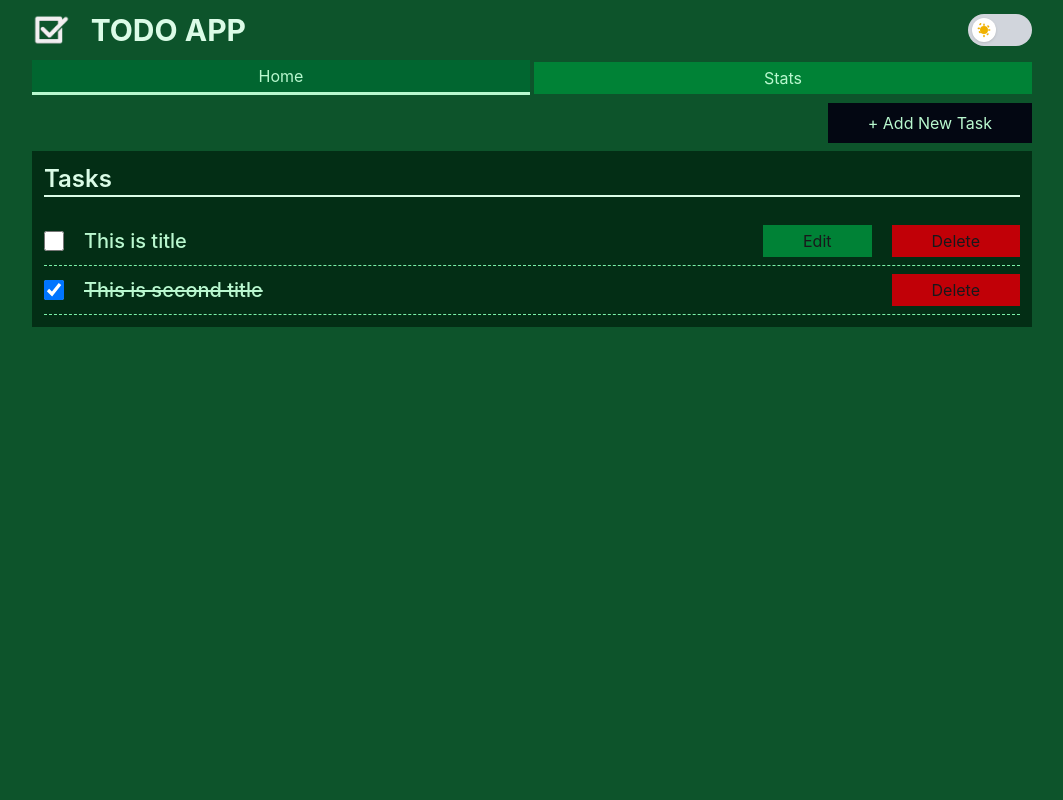
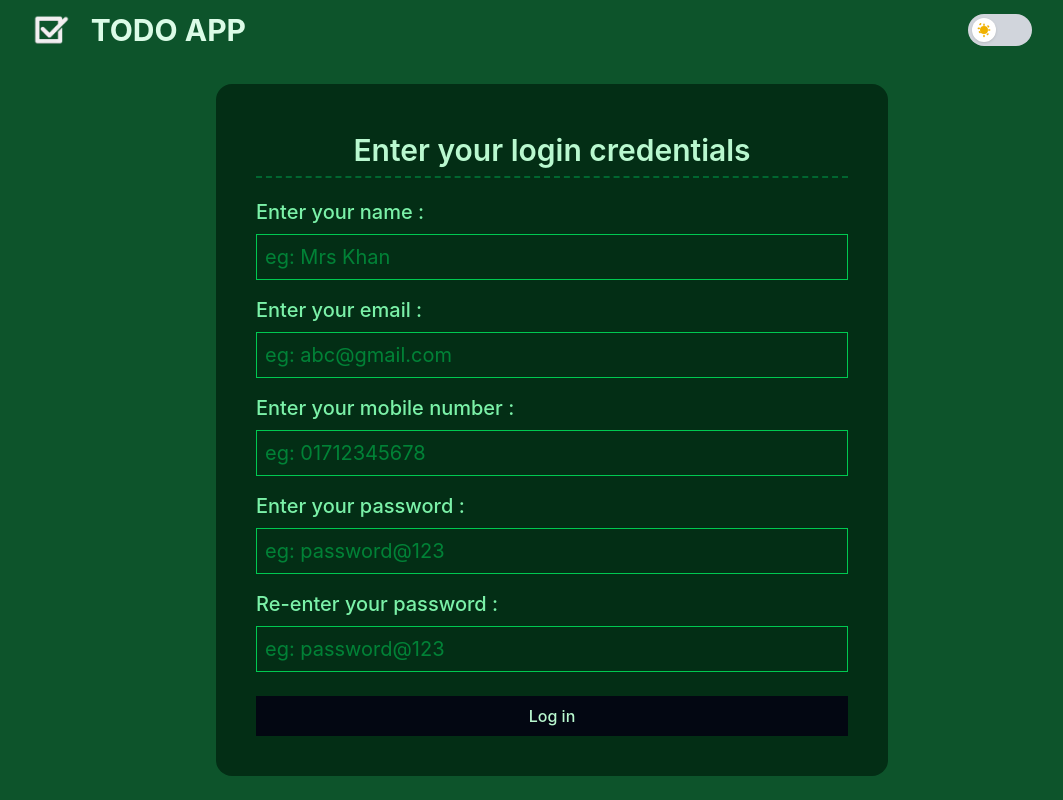
Before and after one commit to alantorbd/BS23-TodoApp, a React (Vite) app: page / in a window 1280 px wide. Shown: the whole page, without its empty margins (108-1171 px from the left). Built offline with nearby package versions, Linux system fonts and the light colour scheme.

Commit message:
working on registraion page and implemet zod and react hook form

```diff
--- a/package.json
+++ b/package.json
@@ -10,16 +10,19 @@
     "preview": "vite preview"
   },
   "dependencies": {
+    "@hookform/resolvers": "^5.4.0",
     "@tailwindcss/vite": "^4.3.0",
     "chart.js": "^4.5.1",
     "clsx": "^2.1.1",
     "react": "^19.2.6",
     "react-chartjs-2": "^5.3.1",
     "react-dom": "^19.2.6",
+    "react-hook-form": "^7.77.0",
     "react-icons": "^5.6.0",
     "react-router": "^7.16.0",
     "tailwind-merge": "^3.6.0",
-    "tailwindcss": "^4.3.0"
+    "tailwindcss": "^4.3.0",
+    "zod": "^4.4.3"
   },
   "devDependencies": {
     "@eslint/js": "^10.0.1",
--- /dev/null
+++ b/src/components/FormElement.jsx
@@ -0,0 +1,33 @@
+import { forwardRef } from "react";
+import Input from "./Input";
+
+const FormElement = forwardRef(
+  (
+    { labelTitle, id, placeholder, type, isError, errorMessage, ...props },
+    ref,
+  ) => {
+    return (
+      <div className="flex flex-col mt-2">
+        <label htmlFor={id} className="text-green-300 text-xl font-medium">
+          {labelTitle} :{" "}
+        </label>
+
+        <Input
+          {...props}
+          ref={ref}
+          id={id}
+          placeholder={placeholder}
+          type={type}
+        />
+
+        {isError && (
+          <p className="text-red-600 text-md font-normal p-0 m-0">
+            {errorMessage}
+          </p>
+        )}
+      </div>
+    );
+  },
+);
+
+export default FormElement;
--- /dev/null
+++ b/src/components/Input.jsx
@@ -0,0 +1,17 @@
+import { forwardRef } from "react";
+import cn from "../utils/cn";
+
+const Input = forwardRef(({ className, ...props }, ref) => {
+  return (
+    <input
+      ref={ref}
+      className={cn(
+        "mt-2 p-2 placeholder:text-green-700 placeholder:text-xl text-xl text-green-400  border border-green-500 outline-none focus:border-green-100 focus:border",
+        className,
+      )}
+      {...props}
+    />
+  );
+});
+
+export default Input;
--- /dev/null
+++ b/src/components/LogInForm.jsx
@@ -0,0 +1,88 @@
+import { useForm } from "react-hook-form";
+import Button from "./Button";
+import { zodResolver } from "@hookform/resolvers/zod";
+import FormElement from "./FormElement";
+import loginSchema from "../schemas/loginSchema";
+import { useNavigate } from "react-router";
+
+export default function LogInForm() {
+  const navigate = useNavigate();
+  const {
+    register,
+    handleSubmit,
+    formState: { errors },
+  } = useForm({ resolver: zodResolver(loginSchema) });
+
+  const onSubmit = (data) => {
+    console.log(data);
+    navigate("./home");
+  };
+  return (
+    <div className="mx-0 md:mx-5 grow flex justify-center items-center w-full  h-full">
+      <div className="bg-green-950  p-2 md:p-10 md:min-w-2xl rounded-2xl">
+        <h2 className="text-green-200 text-3xl font-semibold text-center  py-2">
+          Enter your login credentials
+        </h2>
+        <div className=" border-green-800 border-b-2 border-dashed w-full mb-3" />
+        <form onSubmit={handleSubmit(onSubmit)} className="flex flex-col gap-2">
+          <FormElement
+            {...register("name")}
+            id="name"
+            placeholder="eg: Mrs Khan"
+            type="text"
+            labelTitle="Enter your name"
+            isError={errors.name}
+            errorMessage={errors.name?.message}
+          />
+          <FormElement
+            {...register("email")}
+            id="email"
+            placeholder="eg: abc@gmail.com"
+            type="text"
+            labelTitle="Enter your email"
+            isError={errors.email}
+            errorMessage={errors.email?.message}
+          />
+
+          <FormElement
+            {...register("mobile")}
+            id="mobile"
+            placeholder="eg: 01712345678"
+            type="text"
+            labelTitle="Enter your mobile number"
+            isError={errors.mobile}
+            errorMessage={errors.mobile?.message}
+          />
+
+          <FormElement
+            {...register("password")}
+            id="password"
+            placeholder="eg: password@123"
+            type="password"
+            labelTitle="Enter your password"
+            isError={errors.password}
+            errorMessage={errors.password?.message}
+          />
+
+          <FormElement
+            {...register("confirmPassword")}
+            id="confirmPassword"
+            placeholder="eg: password@123"
+            type="password"
+            labelTitle="Re-enter your password "
+            isError={errors.confirmPassword}
+            errorMessage={errors.confirmPassword?.message}
+          />
+
+          <Button
+            type="submit"
+            title="Log in"
+            className={
+              "bg-gray-950 hover:bg-greay-900 text-green-200 font-medium mt-4"
+            }
+          />
+        </form>
+      </div>
+    </div>
+  );
+}
--- a/src/components/NavBar.jsx
+++ b/src/components/NavBar.jsx
@@ -5,7 +5,7 @@ export default function NavBar() {
   return (
     <div className="mx-5">
       <ul className=" text-x flex w-full  gap-1 items-center ">
-        <NavButton to={"/"}>Home</NavButton>
+        <NavButton to={"/home"}>Home</NavButton>
         <NavButton to={"/stats"}>Stats</NavButton>
       </ul>
     </div>
--- a/src/pages/Registration.jsx
+++ b/src/pages/Registration.jsx
@@ -1,3 +1,11 @@
+import Header from "../components/Header";
+import LogInForm from "../components/LogInForm";
+
 export default function Registration() {
-  return <div>Registration</div>;
+  return (
+    <div className="bg-green-900 flex flex-col dark:bg-gray-950 md:px-10 sm:px-1 lg:px-30 min-h-screen ">
+      <Header />
+      <LogInForm />
+    </div>
+  );
 }
--- a/src/routes/MainRouter.jsx
+++ b/src/routes/MainRouter.jsx
@@ -3,27 +3,49 @@ import MainLayout from "../layouts/MainLayout";
 import Home from "../pages/Home";
 import Stats from "../pages/Stats";
 import FeedBack404 from "../components/FeedBack404";
-
+import Registration from "../pages/Registration";
 const router = createBrowserRouter([
   {
     path: "/",
+    element: <Registration />,
+    errorElement: <FeedBack404 />,
+  },
+
+  {
     element: <MainLayout />,
     errorElement: <FeedBack404 />,
     children: [
       {
-        path: "/",
+        path: "/home",
         element: <Home />,
       },
-
       {
         path: "/stats",
         element: <Stats />,
       },
     ],
   },
-  {
-    path: "/registration",
-  },
 ]);
+// {
+//   path: "/home",
+//   element: <MainLayout />,
+//   errorElement: <FeedBack404 />,
+//   children: [
+//     {
+//       path: "/home",
+//       element: <Home />,
+//     },
+
+//     {
+//       path: "/stats",
+//       element: <Stats />,
+//     },
+//   ],
+// },
+// {
+//   path: "/",
+//   element: <Registration />,
+//   errorElement: <FeedBack404 />,
+// },
 
 export default router;
--- /dev/null
+++ b/src/schemas/loginSchema.jsx
@@ -0,0 +1,34 @@
+import z from "zod";
+
+const loginSchema = z
+  .object({
+    name: z.string().min(1, "Name is required").trim(),
+    email: z
+      .string()
+      .nonempty("Email is required")
+      .includes("@", "Email do not contain @")
+      .regex(/.com/, "Email must be contain .com")
+      .regex(/.*gmail.*/, "Email support only gmail")
+      .email("Email is incorrect")
+
+      .trim(),
+    mobile: z
+      .string()
+      .trim()
+      .min(1, "Mobile number is required")
+      .regex(/[0-9]+/, "Mobile only take number")
+      .regex(/^01\d*$/, "Mobile number Start with 01")
+      .length(11, "Mobile number needs 11 digit"),
+    password: z
+      .string()
+      .nonempty("Pasword is required")
+      .min(6, { message: "Password must be at least 6 digit" })
+      .nonempty("Password is required"),
+    confirmPassword: z.string(),
+  })
+  .refine((data) => data.password === data.confirmPassword, {
+    message: "Password do not match",
+    path: ["confirmPassword"],
+  });
+
+export default loginSchema;
```
Also changed, not shown: 1 other file (tests, documents, lock files or other folders).
